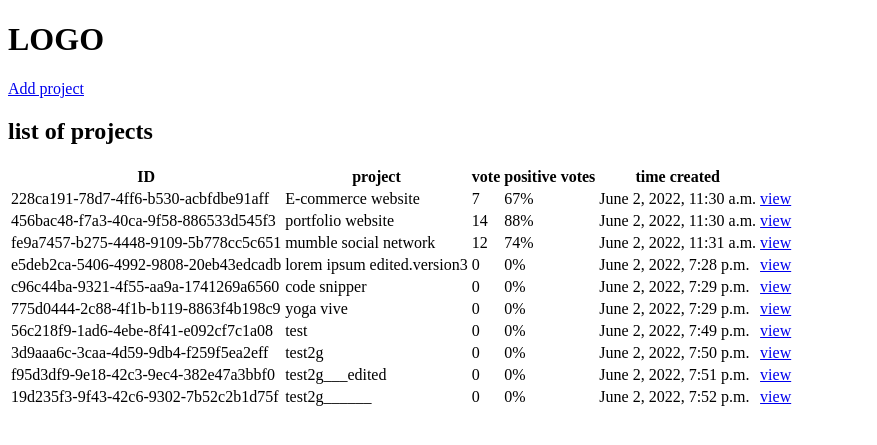
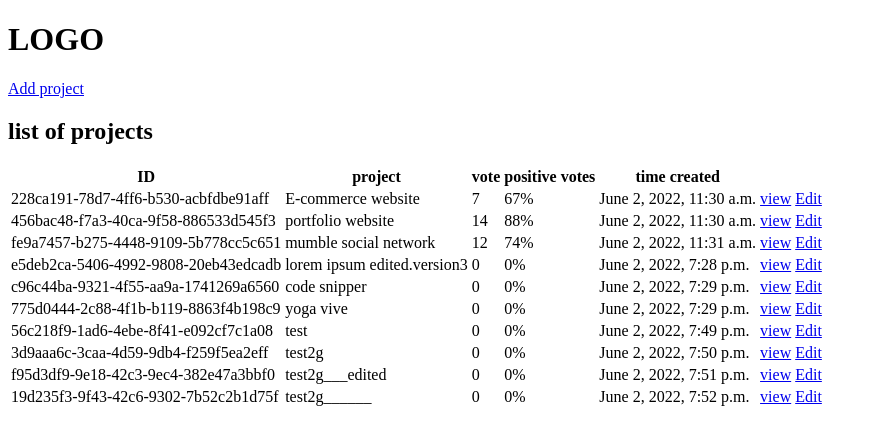
Before and after one commit to nastaranxyousefi/dev-search-website-by-Django, a Django app: page / in a window 1280 px wide. Shown: the top 445 px of the page, without its empty margins (0-877 px from the left). Run offline with Django 3.2, Linux system fonts and the light colour scheme; data comes from the database, SQL or seed files in the repository; both versions use the stored data as it was after the commit.

Commit message:
add link for update_project url

```diff
--- a/projects/models.py
+++ b/projects/models.py
@@ -15,9 +15,6 @@ class Project(models.Model):
 
     def __str__(self):
         return self.title
-
-    # def get_absolute_url(self):
-    #     return reverse('project', args=[str(self.id)])
 
 
 class Review(models.Model):
--- a/projects/templates/projects/projects.html
+++ b/projects/templates/projects/projects.html
@@ -11,6 +11,7 @@
         <th>positive votes</th>
         <th>time created</th>
         <th></th>
+        <th></th>
 
     </tr>
 
@@ -22,6 +23,7 @@
         <td> {{ project.vote_ratio }}%</td>
         <td> {{ project.created }} </td>
         <td><a href="{% url 'project' project.id %}">view</a> </td>
+        <td><a href="{% url 'update_project' project.id %}">Edit</a> </td>
 
         </tr>
 
```
Also changed, not shown: db.sqlite3.
